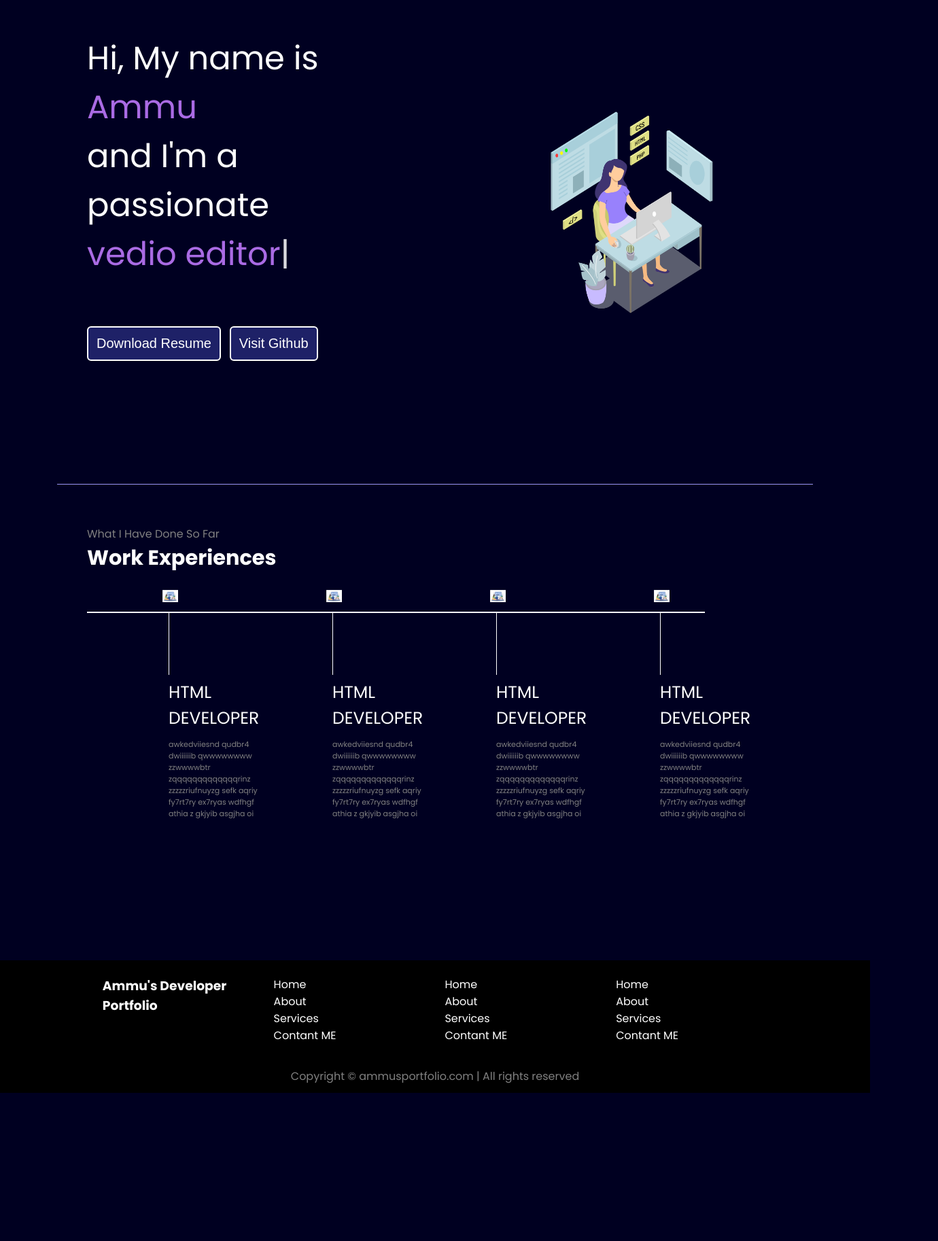
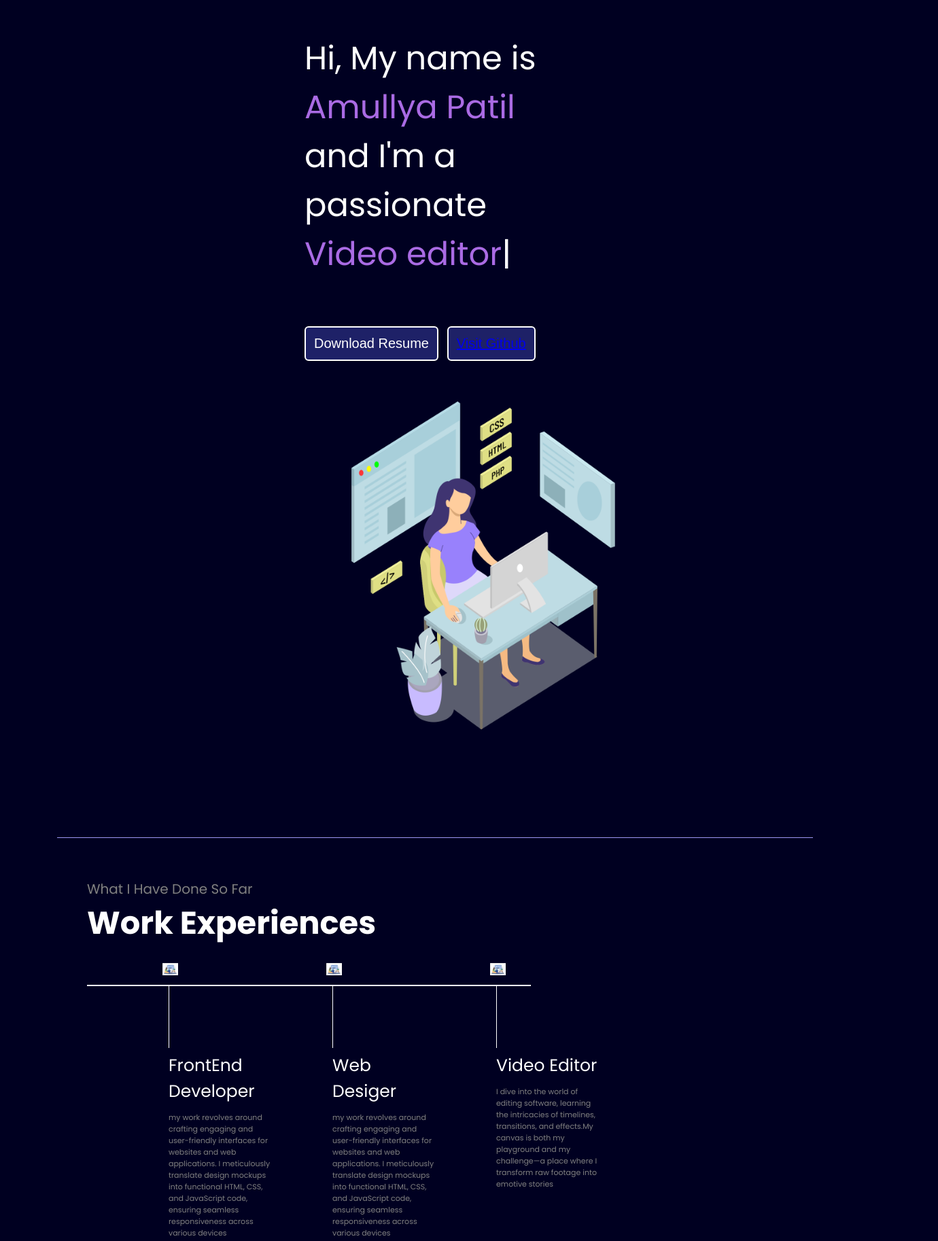
Before and after one commit to AmullyaPatil/Portfolioo, a plain HTML site: page index.html in a window 1280 px wide. Shown: the part 160-1986 px from the top of the page at 68% size, 1380 px wide, since content can reach past the window. Before the commit the page ends 1768 px from the top, so only its background shows below. Drawn offline with nearby package versions, Linux system fonts and the light colour scheme.

Commit message:
Update index.html

```diff
--- a/index.html
+++ b/index.html
@@ -1,167 +1,20 @@
-<!doctype html>
+<!DOCTYPE html>
 <html lang="en">
   <head>
+
+    <meta name="viewport" content="width=device-width, initial-scale=1, shrink-to-fit=no">
+
     <meta charset="UTF-8">
-<meta http-equiv="X-UA-Comppatible" content="IE=edge">
-<meta name="viewport" content="width=device-width, intial-scale=1.0">
+
+    <meta http-equiv="X-UA-Compatible" content="ie=edge">
 <title>Ammu - Developer Portfolio</title>
 <link rel=:preconnect" href="https://fonts.googleapis.com">
+<link rel="stylesheet" href="style.css">
 <link ref="preconnect href="https://fonts.gstatic.com" crossorigin>
 <link href="https://fonts.googleapis.com/css2?family=Poppins:wght@400;600;700&
 display=swap" rel="stylesheet">
+</head>
 
-<style>
-*{
-margin: 0;
-padding: 0;
-}
-body{
-background-color: rgb(0,0,33);
-color: white;
-font-family: 'Poppins', sans-serif;
-}
-
-nav{
-display: flex;
-justify-content: space-around;
-align-items: center;
-height: 80px;
-background-color: rgb(18,18,62);
-}
-nav ul{
-display: flex;
-justify-content:center;
-}
-nav ul li{
-list-style: none;
-margin: 0 23px;
-}
-nav ul li a{
-text-decoration: none;
-color: white;
-}
-nav ul li a:hover{
-color: rgb(153,153,226);
-font-size:1.4rem;
-}
-
-main hr{
-border: 0;
-background: #9c97f1;
-height: 1.2px;
-margin: 60px 84px;
-}
-.left{
-font-size: 1.5rem;
-}
-
-.firstSection{
-display: flex;
-justify-content: space-around;
-align-items: center;
-margin: 130px 0;
-}
-
-.firstSection > div{
-width: 30%;
-}
-.leftSection{
-font-size: 3rem;
-}
-
-.leftSection .buttons{
-padding: 50px 0;
-}
-
-.leftSection .btn{
-padding: 12px;
-background-color: #1e2167;
-color: white;
-border: 2px solid white;
-border-radius: 6px;
-font-size: 20px;
-cursor: pointer;
-
-
-}
-.rightSection img{
-width: 80%;
-}
-.purple{
-color: rgb(170,107,228);
-}
-.text-gray{
-color: gray;
-}
-#element{
-color: rgb(170,107,228);
-}
-.secondSection{
-max-width: 80vw;
-margin: auto;
-height:80vh;
-}
-
-.secondSection h1{
-font-size: 1.9rem;
-}
-.secondSection .box{
-background: white;
-width: 71vw;
-height: 2px;
-margin: 56px 0;
-display: flex;
-}
-.secondSection .vertical{
-background: white;
-width: 1px;
-height: 93px;
-margin: 0 120px;
-}
-
-.image-top{
-width: 23px;
-position: relative;
-top: -32px;
-left: -9px;
-}
-.vertical-title{
-position: relative;
-top: 75px;
-width: 150px;
-font-size: 25px;
-}
-.vertical-desc{
-position: relative;
-top: 86px;
-width: 150px;
-color: gray;
-font-size: 11px;
-}
-footer{
-background-color: black;
-
-}
-.footer{
-display: flex;
-padding: 23px 122px;
-justify-content: space-evenly;
-}
-.footer ul{
-list-style: none;
-}
-.footer > div{
-width: 223px;
-}
-footer .footer-rights{
-text-align: center;
-color: gray;
-padding:12px 0;
-}
-
-
-</style>
-</head>
 <body>
    <header>
 <nav>
@@ -180,16 +33,16 @@ padding:12px 0;
 <main>
 <section class="firstSection">
 <div class="leftSection">
-Hi, My name is <span class="purple">Ammu </span>
+Hi, My name is <span class="purple">Amullya Patil</span>
 <div>and I'm a passionate </div>
   <span id="element"></span>
 <div class="buttons">
 <button class="btn">Download Resume</button>
-<button class="btn">Visit Github</button>
+<button class="btn"><a href="https://github.com/AmullyaPatil">Visit Github</a></button>
 </div>
-</div>
-<div class="rightSection">
-<img src="develop1.png" >
+
+<!--<div class="rightSection">-->
+<img src="develop1.png" width="500px" height="500px">
 </div>
 </section>
 
@@ -205,92 +58,82 @@ Hi, My name is <span class="purple">Ammu </span>
 <div class="vertical">
 <img class="image-top" src="develop.jpg" alt"">
 <div class="vertical-title">
-HTML DEVELOPER
+FrontEnd Developer
 </div>
 <div class="vertical-desc">
-awkedviiesnd qudbr4 dwiiiiiib qwwwwwwww
-zzwwwwbtr zqqqqqqqqqqqqqrinz zzzzzriufnuyzg sefk
-aqriy fy7rt7ry ex7ryas wdfhgf  athia z gkjyib asgjha oi
+  my work revolves around crafting engaging and user-friendly interfaces for
+  websites and web applications. I meticulously translate design mockups into functional HTML, CSS,
+   and JavaScript code, ensuring seamless responsiveness across various devices
 </div>
   </div>
 <div class="vertical">
 <img class="image-top" src="develop.jpg" alt"">
 <div class="vertical-title">
-HTML DEVELOPER
+Web Desiger
 </div>
 <div class="vertical-desc">
-awkedviiesnd qudbr4 dwiiiiiib qwwwwwwww
-zzwwwwbtr zqqqqqqqqqqqqqrinz zzzzzriufnuyzg sefk
-aqriy fy7rt7ry ex7ryas wdfhgf  athia z gkjyib asgjha oi
+  my work revolves around crafting engaging and user-friendly interfaces for
+  websites and web applications. I meticulously translate design mockups into functional HTML, CSS,
+   and JavaScript code, ensuring seamless responsiveness across various devices
+
 </div>
   </div>
 <div class="vertical">
 <img class="image-top" src="develop.jpg" alt"">
 <div class="vertical-title">
-HTML DEVELOPER
+Video Editor
 </div>
 <div class="vertical-desc">
-awkedviiesnd qudbr4 dwiiiiiib qwwwwwwww
-zzwwwwbtr zqqqqqqqqqqqqqrinz zzzzzriufnuyzg sefk
-aqriy fy7rt7ry ex7ryas wdfhgf  athia z gkjyib asgjha oi
+  I dive into the world of editing software, learning the intricacies of
+  timelines, transitions, and effects.My canvas is both my playground and my challenge—a place
+   where I transform raw footage into emotive stories
 </div>
   </div>
-<div class="vertical">
-<img class="image-top" src="develop.jpg" alt"">
-<div class="vertical-title">
-HTML DEVELOPER
-</div>
-<div class="vertical-desc">
-awkedviiesnd qudbr4 dwiiiiiib qwwwwwwww
-zzwwwwbtr zqqqqqqqqqqqqqrinz zzzzzriufnuyzg sefk
-aqriy fy7rt7ry ex7ryas wdfhgf  athia z gkjyib asgjha oi
-</div>
-  </div>
+
 
 </section>
 </main>
 
 <footer>
+
   <div class="footer">
-<div class="footer-first">
     <article id="connect">
-<h3> Ammu's Developer Portfolio</h3>
-</article>
-</div>
-<div class="footer-second">
-<ul>
-<li>Home</li>
-<li>About</li>
-<li>Services</li>
-<li>Contant ME</li>
+  <ul class="social-icon">
+
+    <li class="social-icon__item"><a class="social-icon__link" href="https://www.linkedin.com/in/amullya-patil/">
+        <ion-icon name="logo-linkedin"></ion-icon>
+      </a></li>
+    <li class="social-icon__item"><a class="social-icon__link" href="https://www.google.com/">
+        <ion-icon name="logo-google"></ion-icon>
+      </a></li>
+      <li class="social-icon__item"><a class="social-icon__link" href="https://www.youtube.com/">
+        <ion-icon name="logo-youtube"></ion-icon>
+      </a></li>
+      <li class="social-icon__item"><a class="social-icon__link" href="https://github.com/AmullyaPatil">
+        <ion-icon name="logo-github"></ion-icon>
+      </a></li>
   </ul>
-</div>
-<div class="footer-third">
-<ul>
-<li>Home</li>
-<li>About</li>
-<li>Services</li>
-<li>Contant ME</li>
+  <ul class="menu">
+    <li class="menu__item"><a class="menu__link" href="#">Home</a></li>
+    <li class="menu__item"><a class="menu__link" href="#">About</a></li>
+    <li class="menu__item"><a class="menu__link" href="#services">Services</a></li>
+    <li class="menu__item"><a class="menu__link" href="#connect">Contact ME</a></li>
+
   </ul>
-</div>
-<div class="footer-fourth">
-<ul>
-<li>Home</li>
-<li>About</li>
-<li>Services</li>
-<li>Contant ME</li>
-</ul>
-</div>
 </div>
 <div class="footer-rights">
 Copyright &#169; ammusportfolio.com | All rights reserved
 </div>
 </footer>
 <script src="https://unpkg.com/typed.js@2.0.16/dist/typed.umd.js"></script>
+<script type="module" src="https://unpkg.com/ionicons@5.5.2/dist/ionicons/ionicons.esm.js"></script>
+<script nomodule src="https://unpkg.com/ionicons@5.5.2/dist/ionicons/ionicons.js"></script>
+
+
 
 <script>
  var typed = new Typed('#element', {
-      strings: ['web developer', 'web designer.','vedio editor'],
+      strings: ['Web developer.', 'Web designer.','Video editor'],
       typeSpeed: 50,
     });
   </script>
```
Lines whose indentation alone changed are shown as unchanged.
